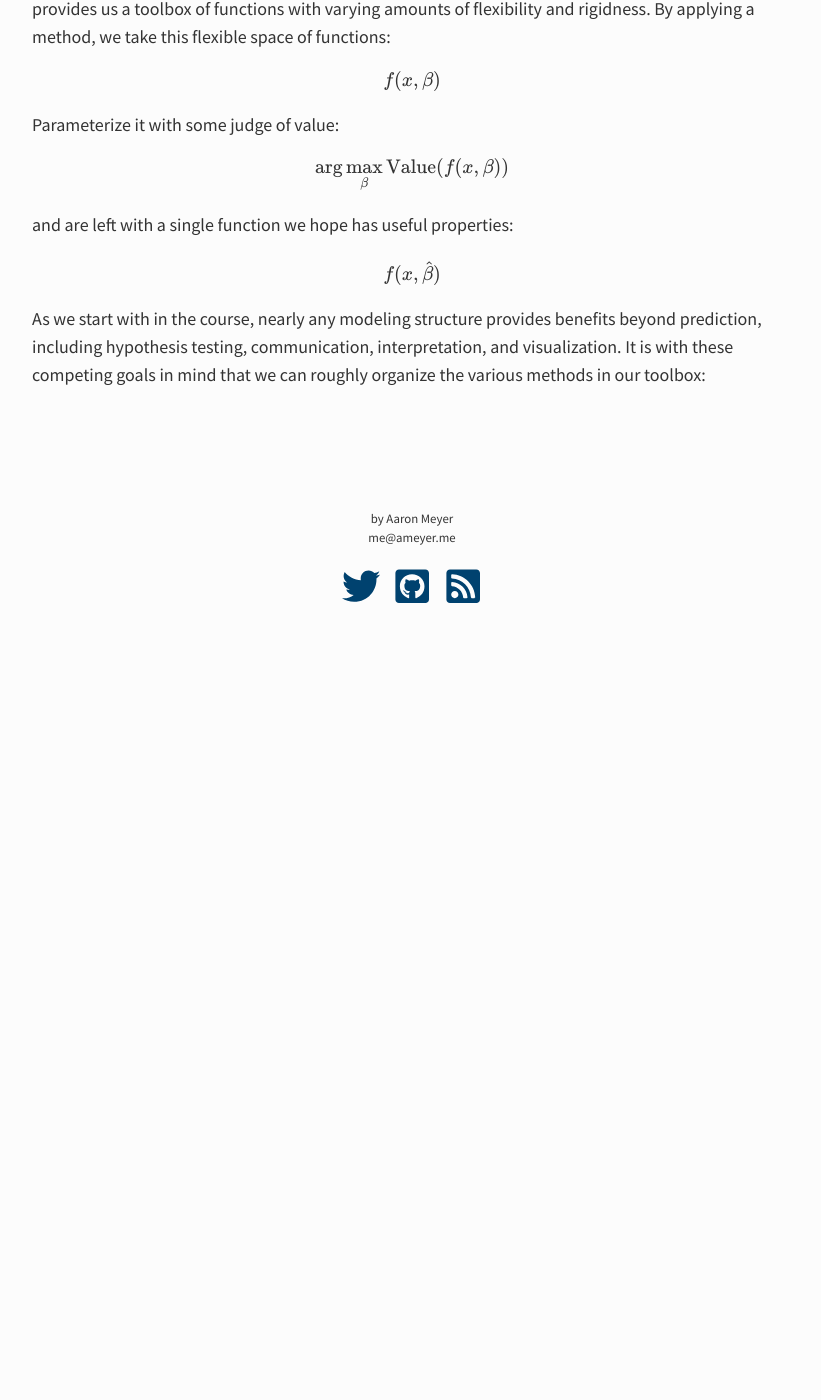
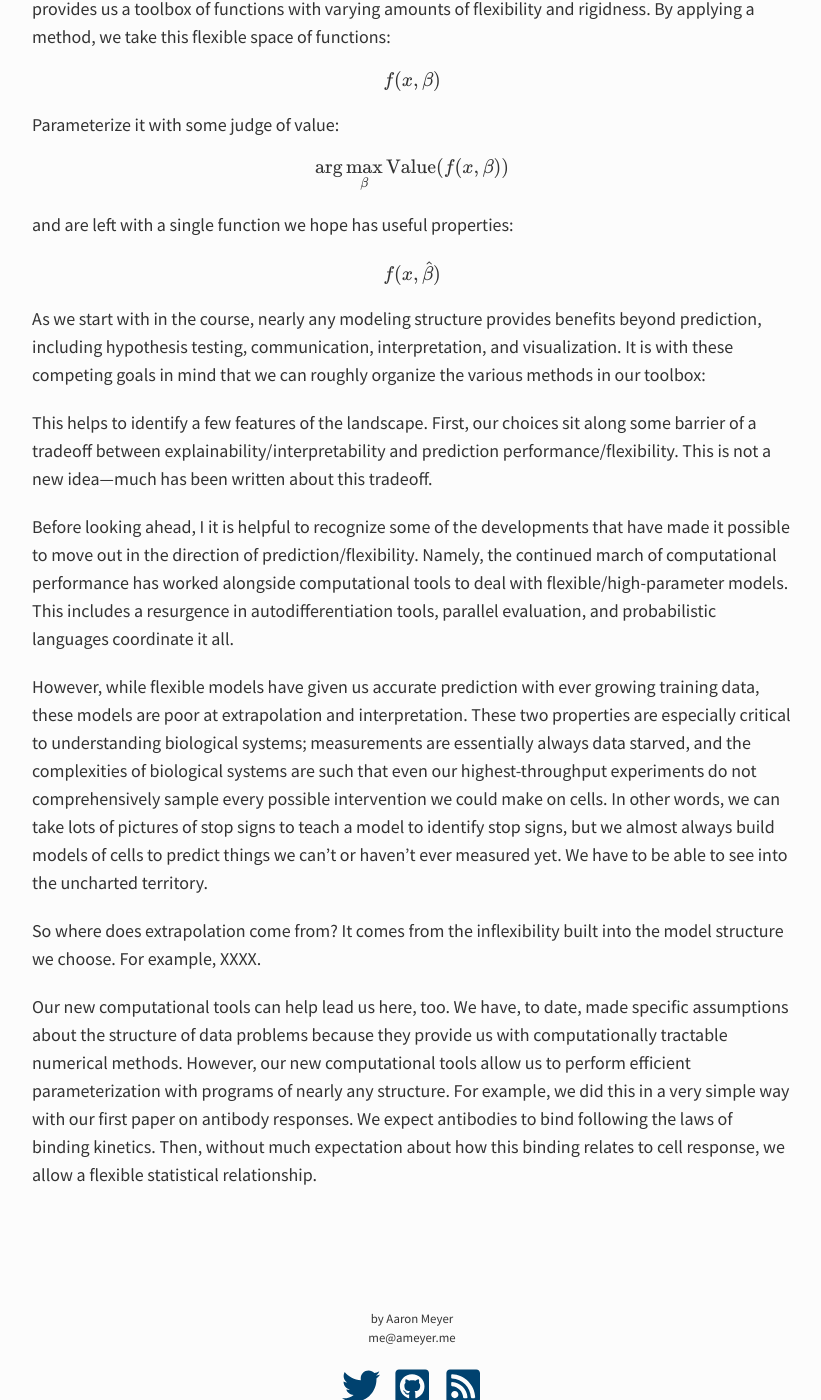
Before and after one commit to thanatosmin/ameyer.me, a Jekyll site: the page built from _posts/2020-01-21-where-systems-biol-may-be-headed.md, in a window 1280 px wide and 1400 px high, scrolled down 349 px. Shown: the whole window, without its empty margins (228-1049 px from the left). Built offline with Jekyll 4.4.1, drawn with Linux system fonts in a browser that asks for light colours; formulas are drawn with MathJax 3; before the commit the page ends 979 px from its top, so only the background shows below that.

Commit message:
Update 2020-01-21-where-systems-biol-may-be-headed.md

```diff
--- a/_posts/2020-01-21-where-systems-biol-may-be-headed.md
+++ b/_posts/2020-01-21-where-systems-biol-may-be-headed.md
@@ -24,3 +24,21 @@ and are left with a single function we hope has useful properties:
 $$ f(x, \hat{\beta}) $$
 
 As we start with in the course, nearly any modeling structure provides benefits beyond prediction, including hypothesis testing, communication, interpretation, and visualization. It is with these competing goals in mind that we can roughly organize the various methods in our toolbox:
+
+
+
+
+This helps to identify a few features of the landscape. First, our choices sit along some barrier of a tradeoff between explainability/interpretability and prediction performance/flexibility. This is not a new idea—much has been written about this tradeoff.
+
+
+
+
+Before looking ahead, I it is helpful to recognize some of the developments that have made it possible to move out in the direction of prediction/flexibility. Namely, the continued march of computational performance has worked alongside computational tools to deal with flexible/high-parameter models. This includes a resurgence in autodifferentiation tools, parallel evaluation, and probabilistic languages coordinate it all.
+
+
+However, while flexible models have given us accurate prediction with ever growing training data, these models are poor at extrapolation and interpretation. These two properties are especially critical to understanding biological systems; measurements are essentially always data starved, and the complexities of biological systems are such that even our highest-throughput experiments do not comprehensively sample every possible intervention we could make on cells. In other words, we can take lots of pictures of stop signs to teach a model to identify stop signs, but we almost always build models of cells to predict things we can’t or haven’t ever measured yet. We have to be able to see into the uncharted territory.
+
+
+So where does extrapolation come from? It comes from the inflexibility built into the model structure we choose. For example, XXXX.
+
+Our new computational tools can help lead us here, too. We have, to date, made specific assumptions about the structure of data problems because they provide us with computationally tractable numerical methods. However, our new computational tools allow us to perform efficient parameterization with programs of nearly any structure. For example, we did this in a very simple way with our first paper on antibody responses. We expect antibodies to bind following the laws of binding kinetics. Then, without much expectation about how this binding relates to cell response, we allow a flexible statistical relationship.
```
